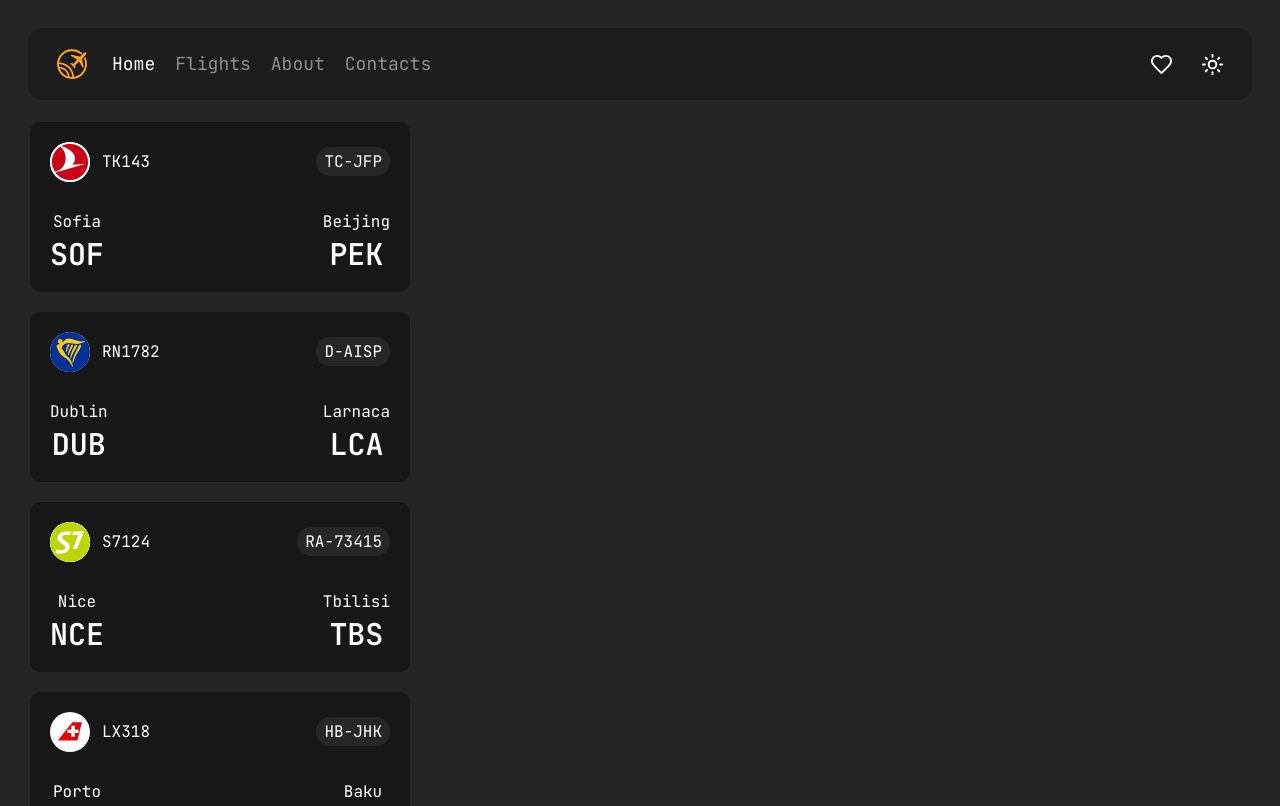
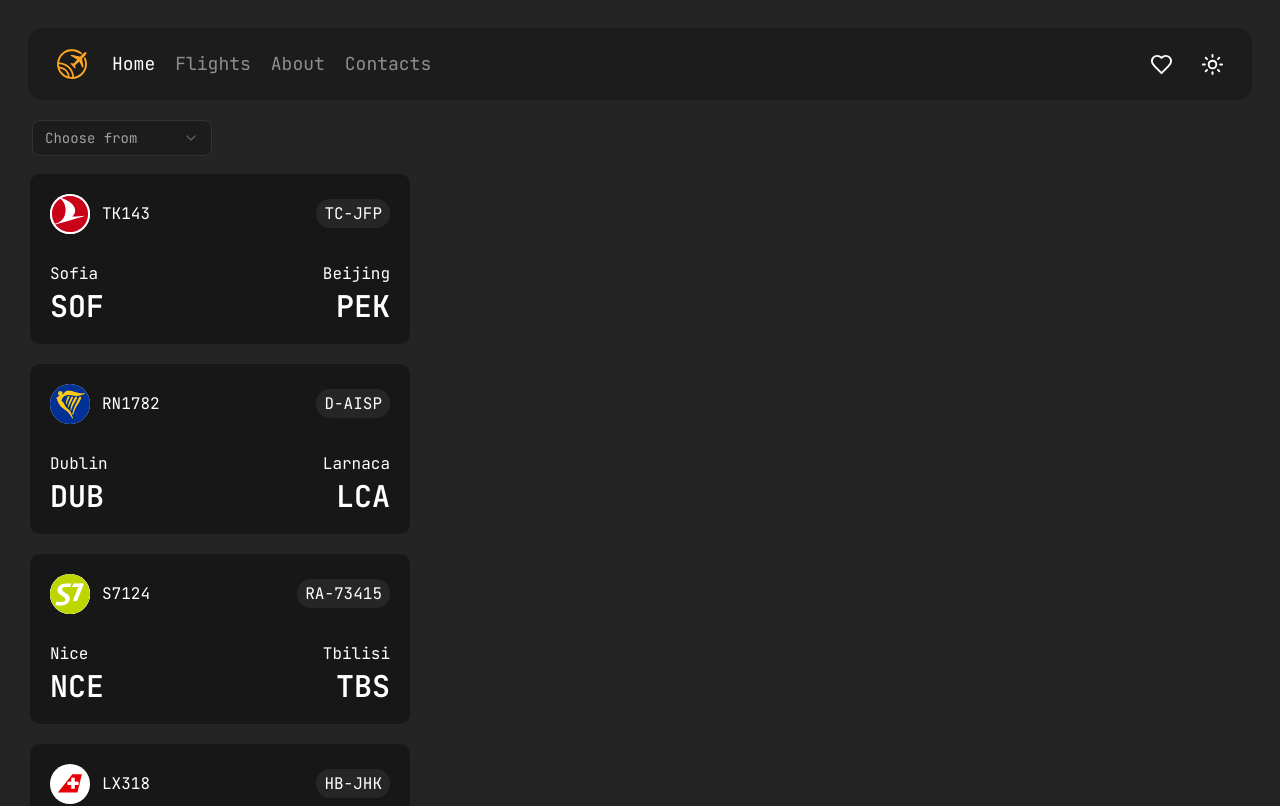
Before and after one commit to Nick8582/SkyTrack, a React (Vite) app: page / in a window 1280 px wide. Shown: the top 806 px of the page. Built offline with nearby package versions, Linux system fonts and the light colour scheme.

Commit message:
add: filter to flights

```diff
--- a/package.json
+++ b/package.json
@@ -17,6 +17,7 @@
 		"preview": "vite preview"
 	},
 	"dependencies": {
+		"@radix-ui/react-select": "^2.2.6",
 		"@tailwindcss/vite": "^4.1.13",
 		"class-variance-authority": "^0.7.1",
 		"clsx": "^2.1.1",
--- /dev/null
+++ b/src/components/flight-filters/FlightFilters.tsx
@@ -0,0 +1,38 @@
+import { FLIGHTS } from '@/components/flight-list/flights.data'
+import {
+	Select,
+	SelectContent,
+	SelectItem,
+	SelectTrigger,
+	SelectValue
+} from '@/components/ui/select'
+
+const fromCountries = [...new Set(FLIGHTS.map(flight => flight.from.country))]
+
+interface Props {
+	fromCountry: string | null
+	setFromCountry: (country: string | null) => void
+}
+
+export function FlightFilters({ fromCountry, setFromCountry }: Props) {
+	return (
+		<div className='mb-4 ml-1'>
+			<Select
+				onValueChange={value => setFromCountry(value === 'all' ? null : value)}
+				defaultValue={fromCountry || undefined}
+			>
+				<SelectTrigger className='w-[180px]'>
+					<SelectValue placeholder='Choose from' />
+				</SelectTrigger>
+				<SelectContent>
+					<SelectItem value={'all'}>All</SelectItem>
+					{fromCountries.map(country => (
+						<SelectItem value={country} key={country}>
+							{country}
+						</SelectItem>
+					))}
+				</SelectContent>
+			</Select>
+		</div>
+	)
+}
--- a/src/components/flight-list/FlightCard.tsx
+++ b/src/components/flight-list/FlightCard.tsx
@@ -48,14 +48,14 @@
 					</div>
 				</div>
 				<div className='flex items-center justify-between'>
-					<div className='space-y-0.5'>
+					<div className='space-y-0.5 text-left'>
 						<div>{flight.from.city}</div>
 						<div className='text-3xl font-semibold'>{flight.from.code}</div>
 					</div>
 
 					<div></div>
 
-					<div className='space-y-0.5'>
+					<div className='space-y-0.5 text-right'>
 						<div>{flight.to.city}</div>
 						<div className='text-3xl font-semibold'>{flight.to.code}</div>
 					</div>
--- a/src/components/flight-list/FlightList.tsx
+++ b/src/components/flight-list/FlightList.tsx
@@ -1,12 +1,29 @@
+import { useMemo, useState } from 'react'
+
+import { FlightFilters } from '@/components/flight-filters/FlightFilters'
+
 import { FlightCard } from './FlightCard'
 import { FLIGHTS } from './flights.data'
 
 export function FlightList() {
+	const [fromCountry, setFromCountry] = useState<string | null>(null)
+
+	const filteredFlights = useMemo(() => {
+		if (!fromCountry) return FLIGHTS
+		return FLIGHTS.filter(flight => flight.from.country === fromCountry)
+	}, [fromCountry])
+
 	return (
-		<div className='w-sm space-y-4'>
-			{FLIGHTS.map(flight => (
-				<FlightCard flight={flight} key={flight.id} />
-			))}
+		<div className='w-sm'>
+			<FlightFilters
+				fromCountry={fromCountry}
+				setFromCountry={setFromCountry}
+			/>
+			<div className='space-y-4'>
+				{filteredFlights?.map(flight => (
+					<FlightCard flight={flight} key={flight.id} />
+				))}
+			</div>
 		</div>
 	)
 }
--- /dev/null
+++ b/src/components/ui/select.tsx
@@ -0,0 +1,184 @@
+import * as React from 'react'
+
+import * as SelectPrimitive from '@radix-ui/react-select'
+import { CheckIcon, ChevronDownIcon, ChevronUpIcon } from 'lucide-react'
+
+import { cn } from '@/lib/utils'
+
+function Select({
+	...props
+}: React.ComponentProps<typeof SelectPrimitive.Root>) {
+	return <SelectPrimitive.Root data-slot='select' {...props} />
+}
+
+function SelectGroup({
+	...props
+}: React.ComponentProps<typeof SelectPrimitive.Group>) {
+	return <SelectPrimitive.Group data-slot='select-group' {...props} />
+}
+
+function SelectValue({
+	...props
+}: React.ComponentProps<typeof SelectPrimitive.Value>) {
+	return <SelectPrimitive.Value data-slot='select-value' {...props} />
+}
+
+function SelectTrigger({
+	className,
+	size = 'default',
+	children,
+	...props
+}: React.ComponentProps<typeof SelectPrimitive.Trigger> & {
+	size?: 'sm' | 'default'
+}) {
+	return (
+		<SelectPrimitive.Trigger
+			data-slot='select-trigger'
+			data-size={size}
+			className={cn(
+				"dark:bg-card data-[placeholder]:text-muted-foreground [&_svg:not([class*='text-'])]:text-muted-foreground focus-visible:border-ring focus-visible:ring-ring/50 aria-invalid:ring-destructive/20 dark:aria-invalid:ring-destructive/40 aria-invalid:border-destructive dark:hover:bg-card/50 flex w-fit items-center justify-between gap-2 rounded-md border px-3 py-2 text-sm whitespace-nowrap shadow-xs transition outline-none focus-visible:ring-[3px] disabled:cursor-not-allowed disabled:opacity-50 data-[size=default]:h-9 data-[size=sm]:h-8 *:data-[slot=select-value]:line-clamp-1 *:data-[slot=select-value]:flex *:data-[slot=select-value]:items-center *:data-[slot=select-value]:gap-2 [&_svg]:pointer-events-none [&_svg]:shrink-0 [&_svg:not([class*='size-'])]:size-4",
+				className
+			)}
+			{...props}
+		>
+			{children}
+			<SelectPrimitive.Icon asChild>
+				<ChevronDownIcon className='size-4 opacity-50' />
+			</SelectPrimitive.Icon>
+		</SelectPrimitive.Trigger>
+	)
+}
+
+function SelectContent({
+	className,
+	children,
+	position = 'popper',
+	...props
+}: React.ComponentProps<typeof SelectPrimitive.Content>) {
+	return (
+		<SelectPrimitive.Portal>
+			<SelectPrimitive.Content
+				data-slot='select-content'
+				className={cn(
+					'bg-popover text-popover-foreground data-[state=open]:animate-in data-[state=closed]:animate-out data-[state=closed]:fade-out-0 data-[state=open]:fade-in-0 data-[state=closed]:zoom-out-95 data-[state=open]:zoom-in-95 data-[side=bottom]:slide-in-from-top-2 data-[side=left]:slide-in-from-right-2 data-[side=right]:slide-in-from-left-2 data-[side=top]:slide-in-from-bottom-2 relative z-50 max-h-(--radix-select-content-available-height) min-w-[8rem] origin-(--radix-select-content-transform-origin) overflow-x-hidden overflow-y-auto rounded-md border shadow-md',
+					position === 'popper' &&
+						'data-[side=bottom]:translate-y-1 data-[side=left]:-translate-x-1 data-[side=right]:translate-x-1 data-[side=top]:-translate-y-1',
+					className
+				)}
+				position={position}
+				{...props}
+			>
+				<SelectScrollUpButton />
+				<SelectPrimitive.Viewport
+					className={cn(
+						'p-1',
+						position === 'popper' &&
+							'h-[var(--radix-select-trigger-height)] w-full min-w-[var(--radix-select-trigger-width)] scroll-my-1'
+					)}
+				>
+					{children}
+				</SelectPrimitive.Viewport>
+				<SelectScrollDownButton />
+			</SelectPrimitive.Content>
+		</SelectPrimitive.Portal>
+	)
+}
+
+function SelectLabel({
+	className,
+	...props
+}: React.ComponentProps<typeof SelectPrimitive.Label>) {
+	return (
+		<SelectPrimitive.Label
+			data-slot='select-label'
+			className={cn('text-muted-foreground px-2 py-1.5 text-xs', className)}
+			{...props}
+		/>
+	)
+}
+
+function SelectItem({
+	className,
+	children,
+	...props
+}: React.ComponentProps<typeof SelectPrimitive.Item>) {
+	return (
+		<SelectPrimitive.Item
+			data-slot='select-item'
+			className={cn(
+				"focus:bg-accent focus:text-accent-foreground [&_svg:not([class*='text-'])]:text-muted-foreground relative flex w-full cursor-default items-center gap-2 rounded-sm py-1.5 pr-8 pl-2 text-sm outline-hidden select-none data-[disabled]:pointer-events-none data-[disabled]:opacity-50 [&_svg]:pointer-events-none [&_svg]:shrink-0 [&_svg:not([class*='size-'])]:size-4 *:[span]:last:flex *:[span]:last:items-center *:[span]:last:gap-2",
+				className
+			)}
+			{...props}
+		>
+			<span className='absolute right-2 flex size-3.5 items-center justify-center'>
+				<SelectPrimitive.ItemIndicator>
+					<CheckIcon className='size-4' />
+				</SelectPrimitive.ItemIndicator>
+			</span>
+			<SelectPrimitive.ItemText>{children}</SelectPrimitive.ItemText>
+		</SelectPrimitive.Item>
+	)
+}
+
+function SelectSeparator({
+	className,
+	...props
+}: React.ComponentProps<typeof SelectPrimitive.Separator>) {
+	return (
+		<SelectPrimitive.Separator
+			data-slot='select-separator'
+			className={cn('bg-border pointer-events-none -mx-1 my-1 h-px', className)}
+			{...props}
+		/>
+	)
+}
+
+function SelectScrollUpButton({
+	className,
+	...props
+}: React.ComponentProps<typeof SelectPrimitive.ScrollUpButton>) {
+	return (
+		<SelectPrimitive.ScrollUpButton
+			data-slot='select-scroll-up-button'
+			className={cn(
+				'flex cursor-default items-center justify-center py-1',
+				className
+			)}
+			{...props}
+		>
+			<ChevronUpIcon className='size-4' />
+		</SelectPrimitive.ScrollUpButton>
+	)
+}
+
+function SelectScrollDownButton({
+	className,
+	...props
+}: React.ComponentProps<typeof SelectPrimitive.ScrollDownButton>) {
+	return (
+		<SelectPrimitive.ScrollDownButton
+			data-slot='select-scroll-down-button'
+			className={cn(
+				'flex cursor-default items-center justify-center py-1',
+				className
+			)}
+			{...props}
+		>
+			<ChevronDownIcon className='size-4' />
+		</SelectPrimitive.ScrollDownButton>
+	)
+}
+
+export {
+	Select,
+	SelectContent,
+	SelectGroup,
+	SelectItem,
+	SelectLabel,
+	SelectScrollDownButton,
+	SelectScrollUpButton,
+	SelectSeparator,
+	SelectTrigger,
+	SelectValue
+}
```
Also changed, not shown: 1 other file (tests, documents, lock files or other folders).
